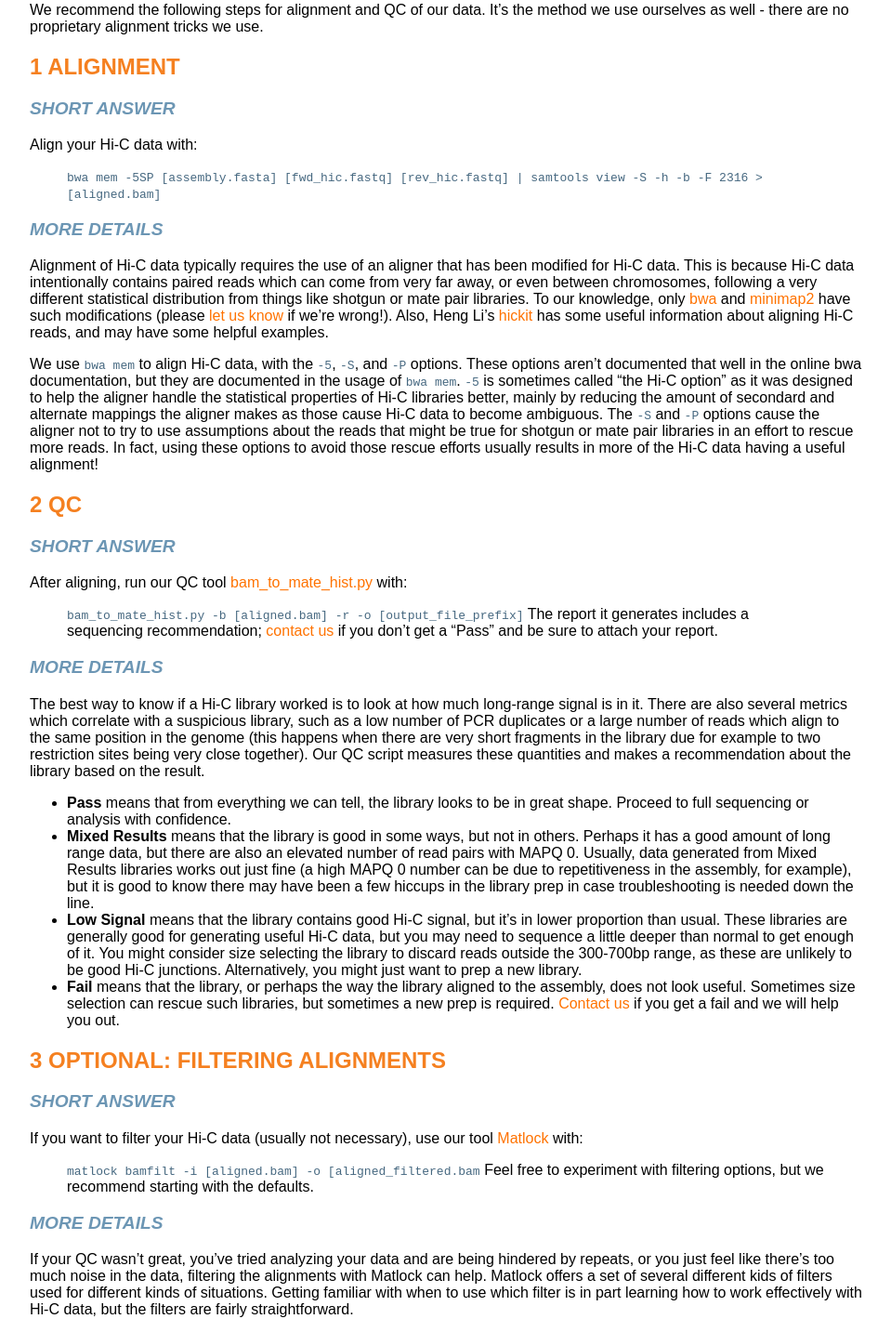
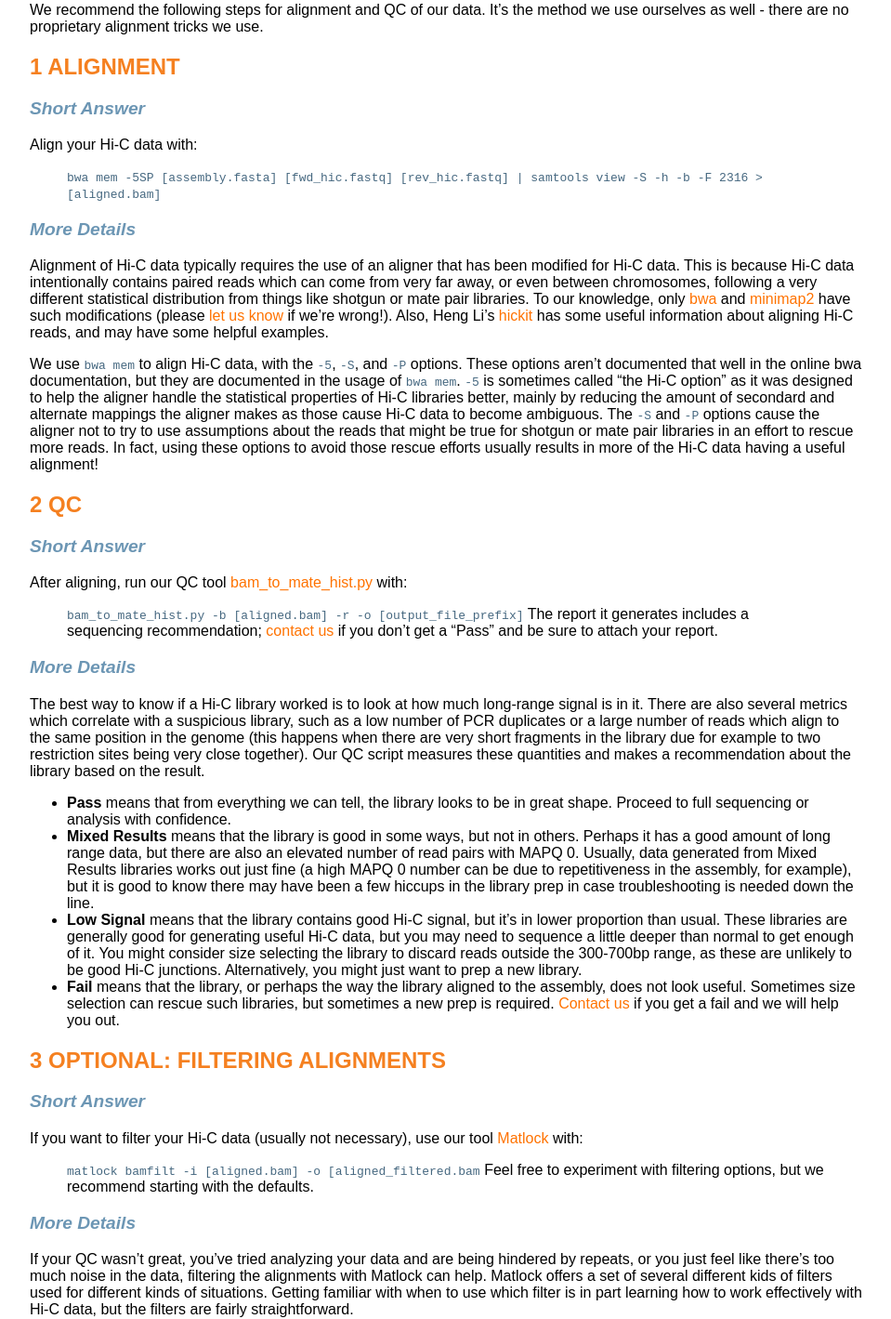
Before and after one commit to phasegenomics/phasegenomics.github.io, a Jekyll site: the page built from _posts/2019-09-19-hic-alignment-and-qc.md, in a window 1280 px wide. Shown: the part 330-1749 px from the top of the page at 93% size, without its empty margins (160-1119 px from the left). Built offline with Jekyll 4.4.1, drawn with Linux system fonts in a browser that asks for light colours.

Commit message:
Style updates

```diff
--- a/css/main.css
+++ b/css/main.css
@@ -21,7 +21,7 @@ a:hover {
 }
 
 
-h1, h2, h3 {
+h1, h2 {
 	font-family: 'Montserrat', sans-serif;
     text-transform: uppercase;
 }
@@ -34,6 +34,7 @@ h2 {
     color: #f58020;
 }
 h3 {
+	font-family: 'Montserrat', sans-serif;
 	font-size: 1.2em;
     color: #6c96b4;
     font-style: italic;
```
